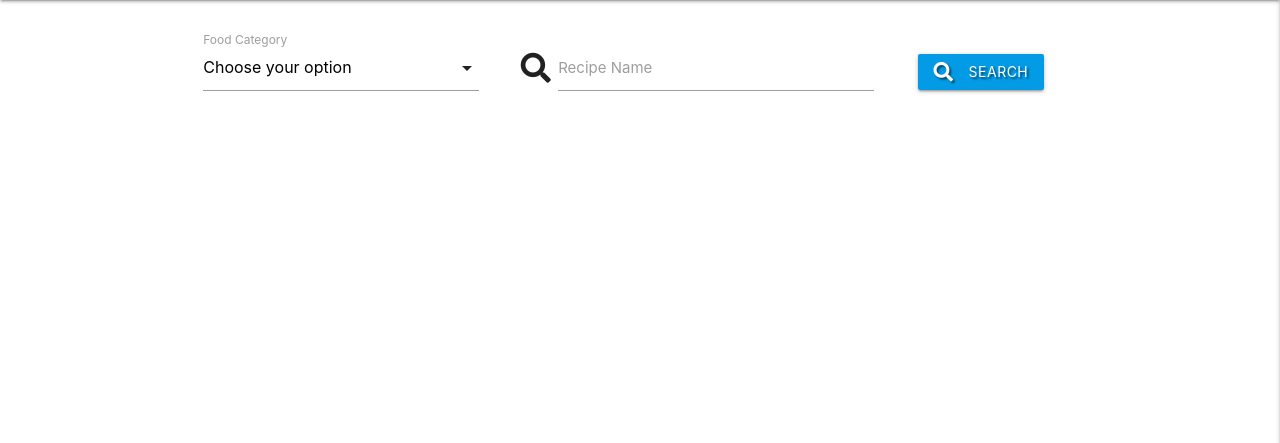
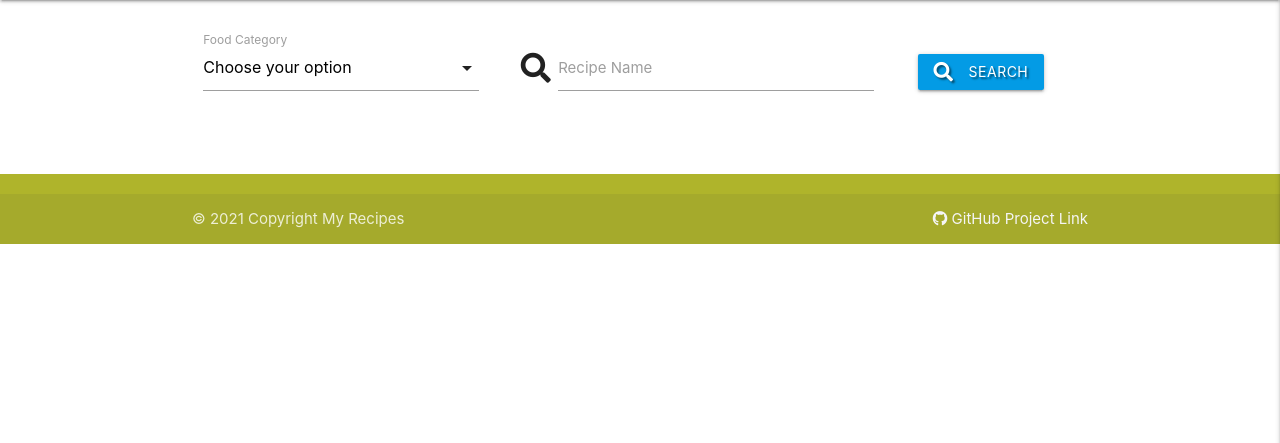
Before and after one commit to pedromn0/my-recipes-milestone-3, a Flask app: page / in a window 1280 px wide. Shown: the part 64-507 px from the top of the page. Run offline with Flask 2, Linux system fonts and the light colour scheme; data that the repository does not hold is empty; some libraries are stand-ins or nearby versions.

Commit message:
Add delete_recipe to remove recipe from the DB and Add footer to base.html

```diff
--- a/app.py
+++ b/app.py
@@ -169,6 +169,13 @@ def edit_recipe(recipe_id):
     return render_template('edit_recipe.html', food_tags=food_tags, recipe=recipe)
 
 
+@app.route('/delete_recipe/<recipe_id>')
+def delete_recipe(recipe_id):
+    mongo.db.recipes.remove({"_id": ObjectId(recipe_id)})
+    flash("Recipe deleted with success!")
+    return redirect(url_for('all_recipes'))
+
+
 if __name__ == "__main__":
     app.run(host=os.environ.get("IP"),
             port=int(os.environ.get("PORT")),
--- a/templates/base.html
+++ b/templates/base.html
@@ -22,7 +22,7 @@
     <header>
         <nav>
             <!-- Materialize Desktop Navbar -->
-            <div class="nav-wrapper text-shadow indigo accent-2">
+            <div class="nav-wrapper text-shadow lime-text lighten-5 indigo accent-2">
                 <a href="{{ url_for('all_recipes') }}" class="brand-logo"><i class="far fa-lemon lime-text lighten-5"></i> My Recipes</a>
                 <a href="{{ url_for('all_recipes') }}" data-target="mobile-demo" class="sidenav-trigger right"><i class="fas fa-bars"></i></a>
                 <ul class="right hide-on-med-and-down">
@@ -88,5 +88,15 @@
     <script src="{{ url_for('static', filename='js/script.js') }}"></script>
     {% block scripts %}
     {% endblock  %}
+
+    <footer class="page-footer lime darken-2">
+        <div class="footer-copyright">
+          <div class="container">
+          © 2021 Copyright My Recipes
+          <a class="grey-text text-lighten-4 right" href="https://github.com/pedromn0/my-recipes-milestone-3" target="_a"><i class="fab fa-github"></i> GitHub Project Link</a>
+          </div>
+        </div>
+    </footer>
+
 </body>
 </html>
--- a/templates/individual_recipe.html
+++ b/templates/individual_recipe.html
@@ -14,7 +14,7 @@
     <!-- Edit Btn -->
     <div class="row">
         <div class="col s12 center-align">
-            <a class="btn-large red text-shadow" href="{{ url_for('all_recipes') }}">Cancel <i class="fas fa-times-circle right"></i></a>
+            <a class="btn-large red text-shadow" href="{{ url_for('delete_recipe', recipe_id=recipe._id) }}">Delete <i class="far fa-trash-alt right"></i></a>
             <a class="btn-large indigo accent-2 text-shadow" href="{{ url_for('edit_recipe', recipe_id=recipe._id) }}">
                 Update Recipe <i class="far fa-edit right"></i>
             </a>
--- a/templates/recipes.html
+++ b/templates/recipes.html
@@ -46,7 +46,7 @@
                         <p>{{ recipe.estimated_time }} minutes</p>
                     </div>
                     <div class="card-action">
-                        <a href="{{ url_for('view_recipe', recipe_id=recipe._id) }}">View this recipe</a>
+                        <a href="{{ url_for('view_recipe', recipe_id=recipe._id) }}">View recipe</a>
                     </div>
                 </div>
             </div>
```
